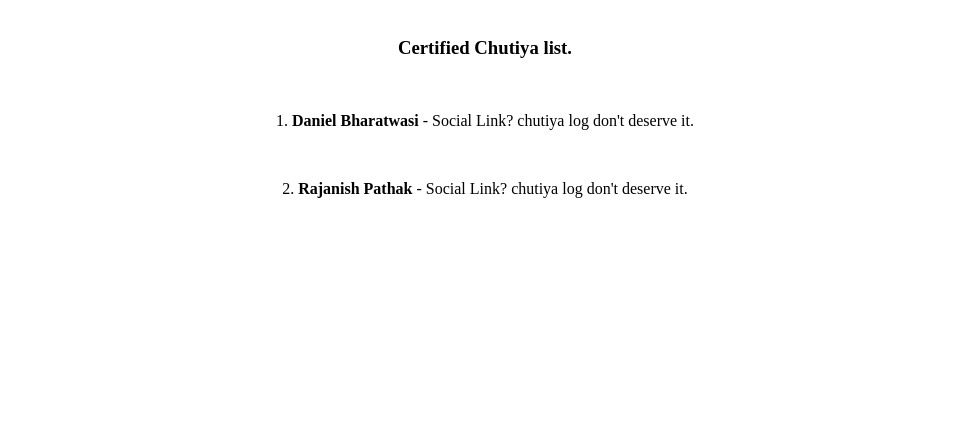
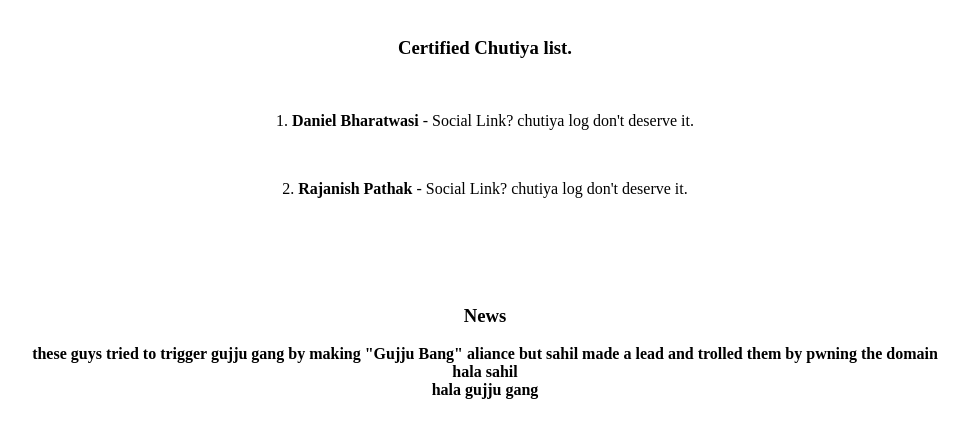
Before and after one commit to ehsahil/gujjubang.github.io, a plain HTML site: page index.html in a window 1280 px wide. Shown: the part 66-504 px from the top of the page, without its empty margins (155-1123 px from the left). Drawn offline with Linux system fonts and the light colour scheme.

Commit message:
Update index.html

```diff
--- a/index.html
+++ b/index.html
@@ -6,7 +6,18 @@
   <p><h3>Certified Chutiya list.</h3><p></br>
   <p>1. <b>Daniel Bharatwasi</b> - Social Link? chutiya log don't deserve it. </p></br>
 <p>2. <b>Rajanish Pathak</b> - Social Link? chutiya log don't deserve it. </p>
-
+<br>
+</br>
+</br>
+</br>
+<h3 align ="center"> News </h3>
+<b> these guys tried to trigger gujju gang by making "Gujju Bang" aliance but sahil made a lead and trolled them by pwning the domain </b>
+</br>
+<b> hala sahil </b>
+</br>
+<b> hala gujju gang</b>
+</br>
+</br>
 </div></center>
 </body>
 <!--MADARCHOD-ONLY-WHEN-YOU-ARE-FROM-GUJJU-BANG-->
```
